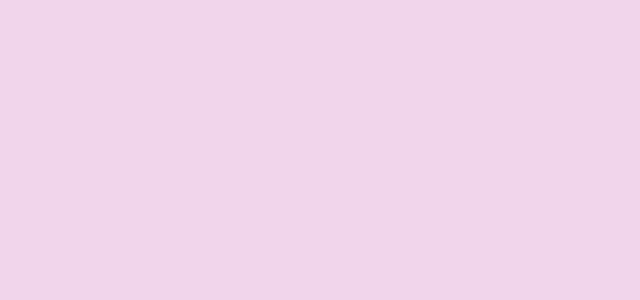
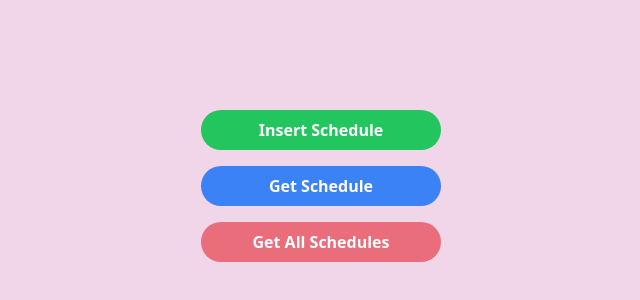
Before and after one commit to NUTFes/chosei-chan, a Next.js app: page /test in a window 1280 px wide. Shown: the part 222-522 px from the top of the page, without its empty margins (319-959 px from the left). Built offline with nearby package versions, Linux system fonts and the light colour scheme; no server answers.

Commit message:
[fix]test.tsxのコメントアウト解除

```diff
--- a/src/pages/test.tsx
+++ b/src/pages/test.tsx
@@ -1,47 +1,46 @@
 import type { NextPage } from 'next'
-// import { SCHEDULE } from '@/constant/data'
-// import { addSchedule, getAllSchedules, getSchedule } from '@/repositories/schedule'
+import { SCHEDULE } from '@/constant/data'
+import { addSchedule, getAllSchedules, getSchedule } from '@/repositories/schedule'
 
-// const insert = async () => {
-//   const doc = await addSchedule(SCHEDULE)
-//   console.log('Document written with ID: ', doc.id)
-// }
+const insert = async () => {
+  const doc = await addSchedule(SCHEDULE)
+  // console.log('Document written with ID: ', doc.id)
+}
 
-// const get = async () => {
-//   await getSchedule('dfpCkRahuP')
-//   const scheduleData = await getSchedule('dfpCkRahuP')
-//   console.log(scheduleData)
-// }
+const get = async () => {
+  await getSchedule('dfpCkRahuP')
+  const scheduleData = await getSchedule('dfpCkRahuP')
+  // console.log(scheduleData)
+}
 
-// const getAll = async () => {
-//   await getAllSchedules()
-//   const scheduleData = await getAllSchedules()
-//   console.log(scheduleData)
-// }
+const getAll = async () => {
+  await getAllSchedules()
+  const scheduleData = await getAllSchedules()
+  // console.log(scheduleData)
+}
 
 const Home: NextPage = () => {
   return (
-    // <div className='flex min-h-screen flex-col items-center justify-center py-2'>
-    //   <button
-    //     className='mt-4 w-60 rounded-full bg-green-500 px-4 py-2 font-bold text-white hover:bg-green-700'
-    //     onClick={() => insert()}
-    //   >
-    //     Insert Schedule
-    //   </button>
-    //   <button
-    //     className='mt-4 w-60 rounded-full bg-blue-500 px-4 py-2 font-bold text-white hover:bg-blue-700'
-    //     onClick={() => get()}
-    //   >
-    //     Get Schedule
-    //   </button>
-    //   <button
-    //     className='mt-4 w-60 rounded-full bg-primary px-4 py-2 font-bold text-white hover:bg-primary-focus'
-    //     onClick={() => getAll()}
-    //   >
-    //     Get All Schedules
-    //   </button>
-    // </div>
-    <></>
+    <div className='flex min-h-screen flex-col items-center justify-center py-2'>
+      <button
+        className='mt-4 w-60 rounded-full bg-green-500 px-4 py-2 font-bold text-white hover:bg-green-700'
+        onClick={() => insert()}
+      >
+        Insert Schedule
+      </button>
+      <button
+        className='mt-4 w-60 rounded-full bg-blue-500 px-4 py-2 font-bold text-white hover:bg-blue-700'
+        onClick={() => get()}
+      >
+        Get Schedule
+      </button>
+      <button
+        className='mt-4 w-60 rounded-full bg-primary px-4 py-2 font-bold text-white hover:bg-primary-focus'
+        onClick={() => getAll()}
+      >
+        Get All Schedules
+      </button>
+    </div>
   )
 }
 
```
